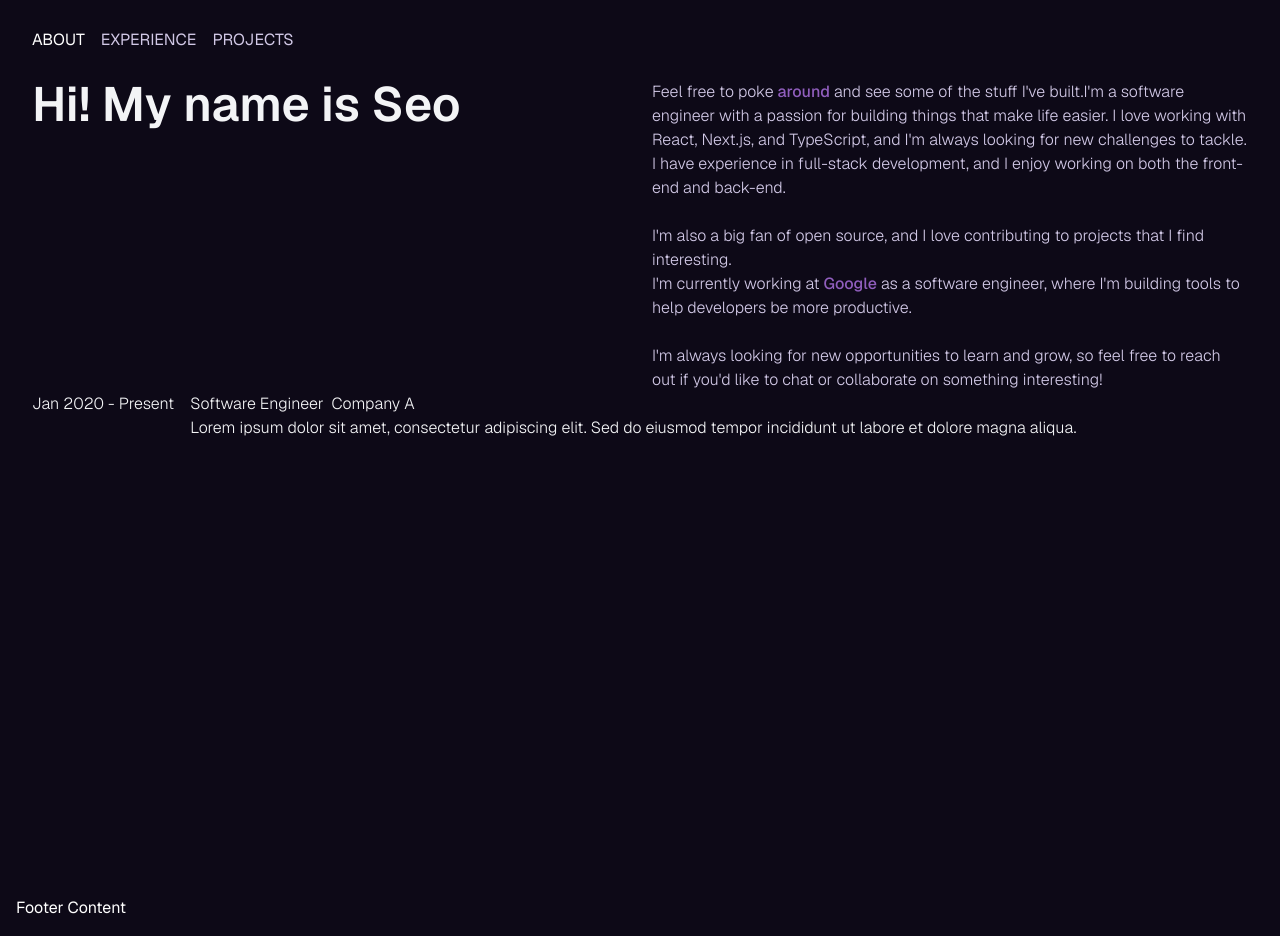
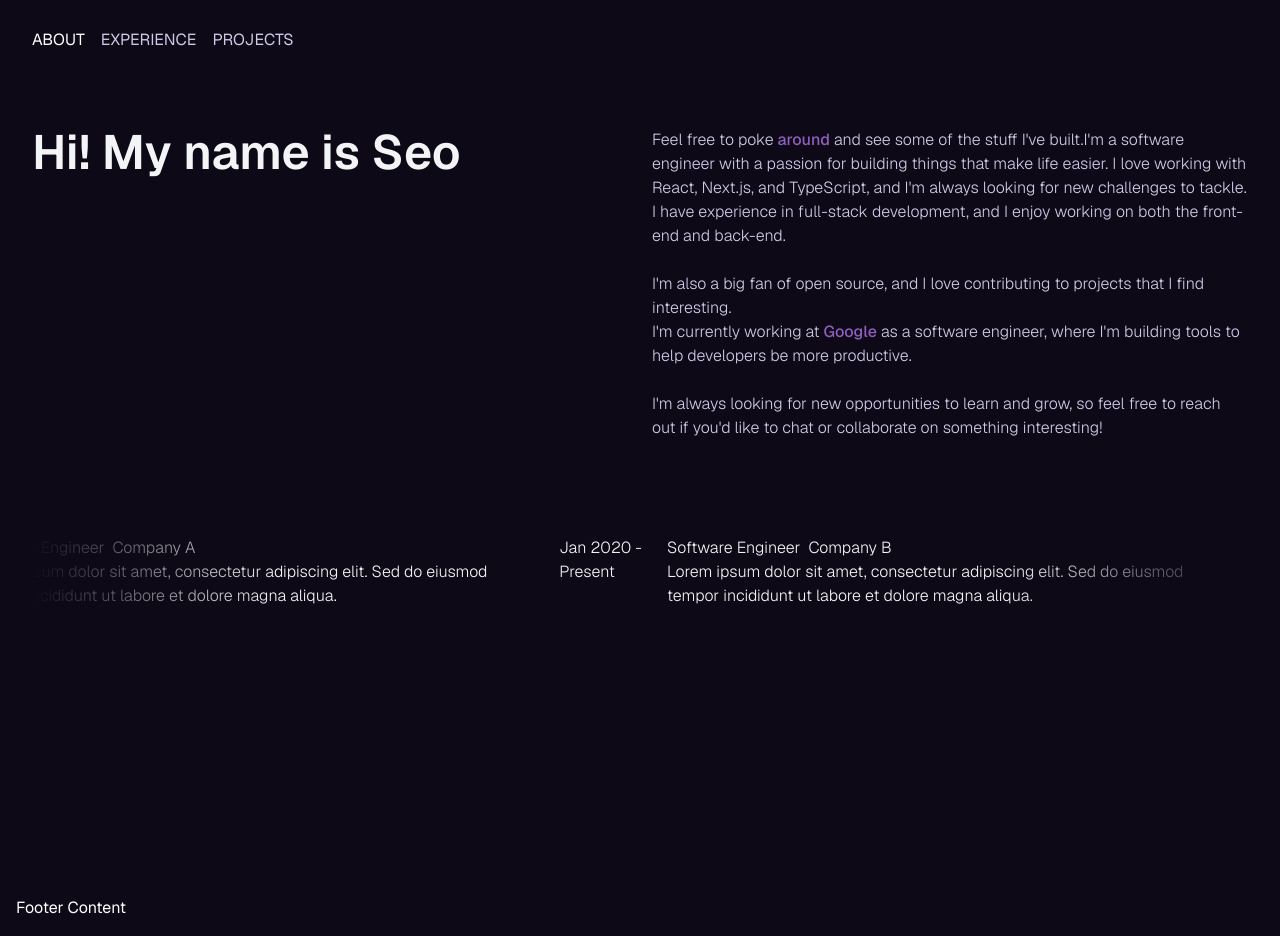
Before and after one commit to Seo-the-platinum/seophiroth-portfolio, a Next.js app: page / in a window 1280 px wide. Built offline with nearby package versions, Linux system fonts and the light colour scheme.

Commit message:
feat: added additional marquee styling and logic

```diff
--- a/src/components/Marquee/index.tsx
+++ b/src/components/Marquee/index.tsx
@@ -1,25 +1,61 @@
-import React from 'react'
+'use client'
+import { useEffect, useRef, useState } from 'react'
 import Section from '~/molecules/section'
 import MarqueeSlide from '~/organisms/MarqueeSlide'
 import type { MarqueeSlideProps } from '~/organisms/MarqueeSlide/types'
 
+
+
 const Marquee = () => {
+  const scrollerRef = useRef<HTMLDivElement>(null)
+  const [marqueeReady, setMarqueeReady] = useState(false)
+  useEffect(() => {
+    const scroller = scrollerRef.current
+      if (scroller) {
+      // Add data-animated attribute
+      scroller.setAttribute('data-animated', 'true');
+
+      const scrollerInner = scroller.querySelector('.scroller-inner');
+
+      if (scrollerInner) {
+        // We need to ensure scrollerContent is an array of HTMLElements
+        const scrollerContent = Array.from(scrollerInner.children) as HTMLElement[];
+
+        scrollerContent.forEach((item) => {
+          const duplicatedItem = item.cloneNode(true) as HTMLElement;
+          duplicatedItem.setAttribute('aria-hidden', 'true');
+          scrollerInner.appendChild(duplicatedItem);
+        });
+        setMarqueeReady(true);
+      }
+    }
+  }, [])
+
   const slides:MarqueeSlideProps[] = [{
     description: 'Lorem ipsum dolor sit amet, consectetur adipiscing elit. Sed do eiusmod tempor incididunt ut labore et dolore magna aliqua.',
     company: 'Company A',
     dates: 'Jan 2020 - Present',
     title: 'Software Engineer',
+    skills: ['Javascript', 'React', 'TypeScript', 'GraphQL', 'Next.js', 'Tailwind CSS', 'Git', 'Hubspot'],
+  }, {
+    description: 'Lorem ipsum dolor sit amet, consectetur adipiscing elit. Sed do eiusmod tempor incididunt ut labore et dolore magna aliqua.',
+    company: 'Company B',
+    dates: 'Jan 2020 - Present',
+    title: 'Software Engineer',
     skills: ['Javascript', 'React', 'TypeScript', 'GraphQL', 'Next.js', 'Tailwind CSS', 'Git', 'Hubspot']
   }]
+
   return (
     <Section>
-      <div>
-        <div>
-          {slides.map((slide, index) => <MarqueeSlide key={index} {...slide}/>)}
+      <div className="flex justify-center">
+        <div className="scroller" ref={scrollerRef} style={{opacity: marqueeReady ? 1 : 0}}>
+          <ul className="flex scroller-inner gap-4 flex-wrap">
+            {slides.map((slide, index) => <MarqueeSlide key={index} {...slide}/>)}
+          </ul>
         </div>
       </div>
     </Section>
   )
 }
 
-export default Marquee
+export default Marquee;
--- a/src/molecules/section/styles/index.ts
+++ b/src/molecules/section/styles/index.ts
@@ -1,6 +1,6 @@
 import { cva } from 'class-variance-authority';
 
-const sectionStyles = cva('relative scroll-mt-16', {
+const sectionStyles = cva('relative scroll-mt-16 py-12', {
   variants: {
     nextComponentIsDark: {
       true: '',
--- a/src/organisms/MarqueeSlide/index.tsx
+++ b/src/organisms/MarqueeSlide/index.tsx
@@ -2,7 +2,7 @@ import type { FC } from 'react'
 import type { MarqueeSlideProps } from './types'
 
 const MarqueeSlide:FC<MarqueeSlideProps> = ({ company, dates, description, skills, title }) =>(
-    <div className="flex gap-4">
+    <li className="flex gap-4 min-w-[680px]">
       <div>
         <p>{dates}</p>
       </div>
@@ -15,7 +15,7 @@ const MarqueeSlide:FC<MarqueeSlideProps> = ({ company, dates, description, skill
           <p>{description}</p>
         </div>
       </div>
-    </div>
+    </li>
   )
 
 export default MarqueeSlide
--- a/src/styles/globals.css
+++ b/src/styles/globals.css
@@ -14,3 +14,25 @@
 .nav-link {
   @apply text-body-text uppercase
 }
+
+.scroller {
+  @apply w-full;
+}
+
+.scroller[data-animated="true"] {
+  @apply overflow-hidden;
+  mask: linear-gradient(90deg,transparent, white 20%, white 80%, transparent);
+  -webkit-mask: linear-gradient(90deg,transparent, white 20%, white 80%, transparent);
+}
+
+.scroller[data-animated="true"] .scroller-inner {
+  @apply flex-nowrap max-w-max;
+  animation: scroll 20s linear infinite;
+}
+
+@keyframes scroll {
+  to {
+    transform: translate(calc(-50% - 0.5rem));
+  }
+
+}
```
